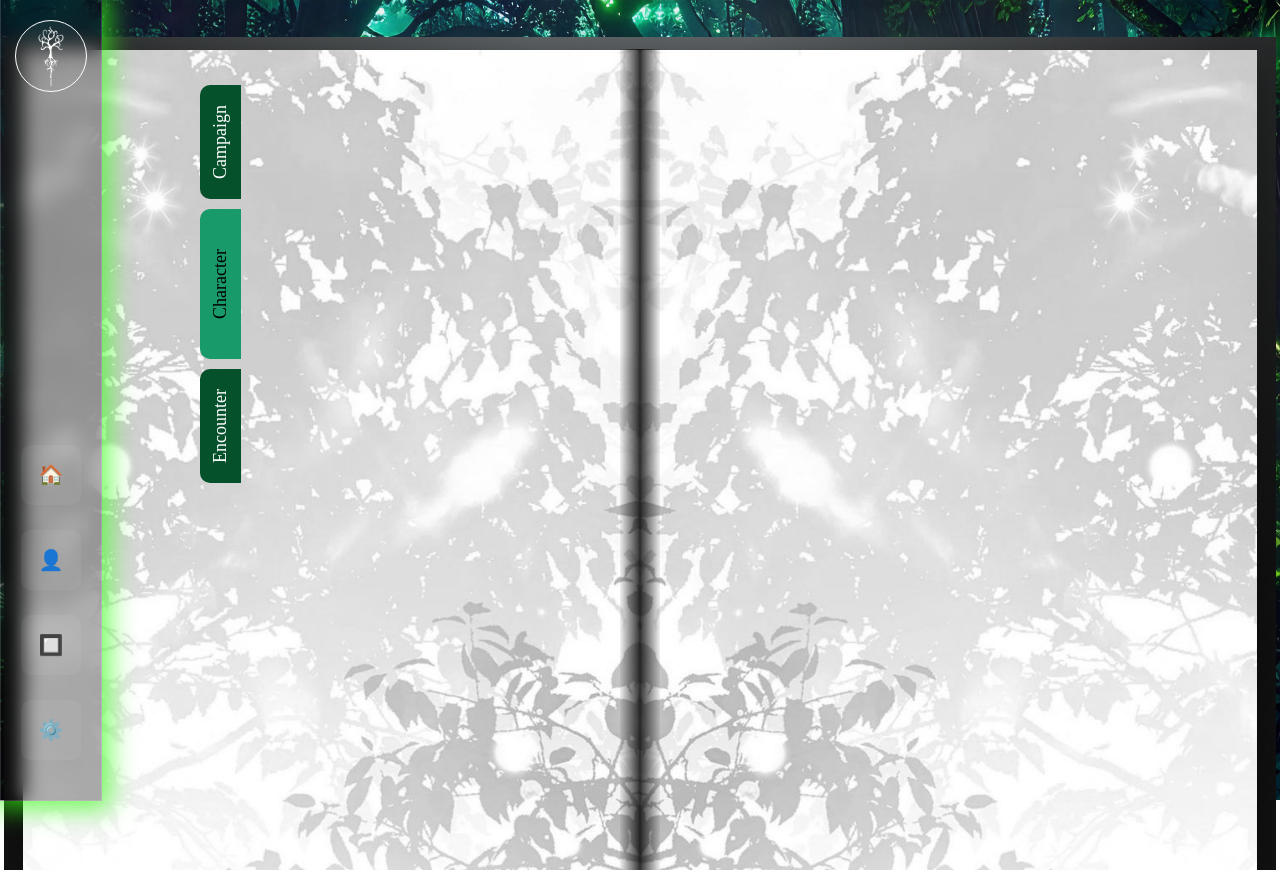
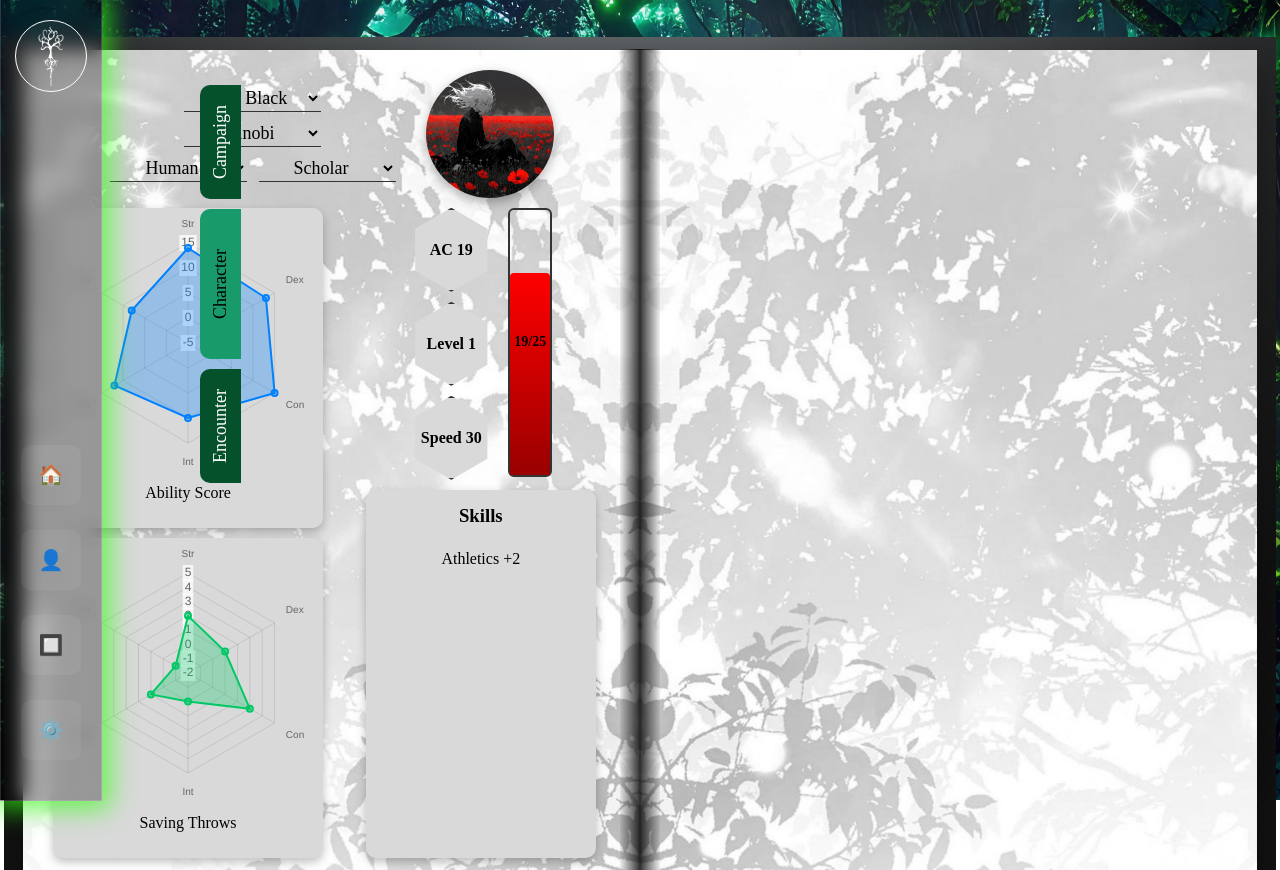
Before and after one commit to andrevanheerden/Yggdrasil, a React (Create React App) app in the folder yggdrasil/frontend/: page /character in a window 1280 px wide. Built offline with nearby package versions, Linux system fonts and the light colour scheme.

Commit message:
caratersheet content

```diff
--- a/yggdrasil/frontend/src/pages/characterPage/character.css
+++ b/yggdrasil/frontend/src/pages/characterPage/character.css
@@ -80,3 +80,214 @@
   transform: scaleX(-1); /* horizontal flip */
   z-index: -1; /* keep behind page content */
 }
+
+
+
+
+
+
+/* === Character Sheet === */
+/* === Header with Portrait === */
+.character-header-with-portrait {
+  display: flex;
+  align-items: center;
+  justify-content: center; /* center content horizontally in the container */
+  gap: 20px;
+  margin-bottom: 10px;
+
+}
+
+.portrait-img-header {
+  width: 128px;
+  height: 128px;
+  border-radius: 50%;
+  margin-left: 10px;
+  object-fit: cover;
+  box-shadow: 0 4px 12px rgba(0,0,0,0.3);
+}
+
+.header-dropdowns {
+  display: flex;
+  flex-direction: column;
+  align-items: center; /* center-align the dropdowns */
+  gap: 8px;
+}
+
+.two-column-inline {
+  display: flex;
+  gap: 12px;
+  justify-content: center;
+}
+
+/* Editable Dropdowns */
+.dropdown-inline {
+  background: transparent;
+  border: none;
+  border-bottom: 1px solid #333;
+  font-family: 'Caudex', serif;
+  font-size: 18px;
+  text-align: center;
+  padding: 2px 6px;
+  min-width: 120px;
+  outline: none;
+}
+
+.dropdown-inline:focus {
+  border-bottom: 1px solid #555;
+}
+
+/* === Character Main === */
+.character-main {
+  display: flex;
+  gap: 10px;
+  margin-bottom: 20px;
+  justify-content: space-between;
+}
+
+/* Charts Column */
+.charts-column {
+  display: flex;
+  flex-direction: column;
+  gap: 10px;
+  flex: 1;
+  margin-left: 10px;
+}
+
+.ability-chart {
+  width: 250px;  /* change width */
+  height: 250px; /* change height */
+  background: #D9D9D9;
+  padding: 10px;
+  border-radius: 10px;
+  box-shadow: 0 4px 10px rgba(0,0,0,0.25);
+  text-align: center;
+}
+
+.saving-chart {
+  width: 250px;  /* change width */
+  height: 250px; /* change height */
+  background: #D9D9D9;
+  padding: 10px;
+  border-radius: 10px;
+  box-shadow: 0 4px 10px rgba(0,0,0,0.25);
+  text-align: center;
+}
+
+/* Stats & Skills Column */
+.portrait-column {
+  display: flex;
+  flex-direction: column;
+  align-items: center;
+  gap: 10px;
+  flex: 1;
+}
+
+.stats-grid {
+  display: grid;
+  grid-template-columns: repeat(2, 1fr);
+  gap: 10px;
+  justify-items: center;
+}
+
+.stat-box {
+  width: 80px;
+  height: 80px;
+  background: #D9D9D9;
+  display: flex;
+  justify-content: center;
+  align-items: center;
+  text-align: center;
+  font-family: 'Caudex', serif;
+  font-weight: bold;
+  box-shadow: 0 3px 8px rgba(0,0,0,0.25);
+  position: relative;
+  border: 2px solid #333; /* Added solid border */
+}
+
+/* Hexagon Shape with solid border */
+.stat-box.hex {
+  clip-path: polygon(
+    50% 0%,
+    93% 25%,
+    93% 75%,
+    50% 100%,
+    7% 75%,
+    7% 25%
+  );
+  border: 2px solid #333; /* Solid border for hexagons */
+}
+
+
+/* Wrapper for hexes + HP bar */
+.stats-hp-wrapper {
+  display: flex;
+  gap: 15px; /* space between hex stack and HP bar */
+  align-items: flex-start; /* align top edges */
+}
+
+/* Stack hex boxes vertically */
+.hex-stack {
+  display: flex;
+  flex-direction: column;
+  gap: 10px; /* space between hexes */
+}
+
+/* Adjust HP bar container if needed */
+.hp-bar-container {
+  width: 40px;
+  height: 265px;
+  border: 2px solid #333;
+  border-radius: 6px;
+  background: transparent;
+  display: flex;
+  align-items: flex-end;
+  position: relative;
+}
+
+
+.hp-bar-fill {
+  width: 100%;
+  background: linear-gradient(180deg, #f00, #900);
+  border-radius: 4px 4px 0 0;
+  transition: height 0.3s ease;
+}
+
+.hp-bar-label {
+  position: absolute;
+  width: 100%;
+  text-align: center;
+  top: 50%;
+  transform: translateY(-50%);
+  font-family: 'Caudex', serif;
+  font-weight: bold;
+  color: #000;
+  font-size: 14px; /* Smaller font to fit better */
+}
+
+
+
+/* Skills Box */
+.skills-box {
+  width: 200px;   /* change width */
+  height: 100px;  /* change height */
+  background: #D9D9D9;
+  padding: 15px;
+  border-radius: 10px;
+  box-shadow: 0 4px 10px rgba(0,0,0,0.25);
+}
+
+.skills-box h3 {
+  margin-top: 0;
+  font-family: 'Caudex', serif;
+}
+
+.skills-box ul {
+  list-style: none;
+  padding: 0;
+  margin: 0;
+  font-family: 'Caudex', serif;
+}
+
+.skills-box li {
+  margin: 5px 0;
+}
--- /dev/null
+++ b/yggdrasil/frontend/src/pages/characterPage/componets/characterSheet.js
@@ -0,0 +1,211 @@
+import React, { useState } from "react";
+import "../character.css";
+import { Radar } from "react-chartjs-2";
+import rose from "../../../assets/images/rose.jpg"; // Example background image
+import {
+  Chart as ChartJS,
+  RadialLinearScale,
+  PointElement,
+  LineElement,
+  Filler,
+  Tooltip,
+  Legend,
+} from "chart.js";
+
+ChartJS.register(RadialLinearScale, PointElement, LineElement, Filler, Tooltip, Legend);
+
+// Reusable dropdown with "Add new" option
+const EditableDropdown = ({ options, value, onChange, placeholder }) => {
+  const [isCustom, setIsCustom] = useState(false);
+  const [customValue, setCustomValue] = useState("");
+
+  const handleChange = (e) => {
+    const selected = e.target.value;
+    if (selected === "custom") {
+      setIsCustom(true);
+      onChange(customValue);
+    } else {
+      setIsCustom(false);
+      onChange(selected);
+    }
+  };
+
+  return (
+    <>
+      {!isCustom ? (
+        <select value={value} onChange={handleChange} className="dropdown-inline">
+          {options.map((opt, i) => (
+            <option key={i} value={opt}>
+              {opt}
+            </option>
+          ))}
+          <option value="custom">➕ Add new...</option>
+        </select>
+      ) : (
+        <input
+          type="text"
+          value={customValue}
+          onChange={(e) => {
+            setCustomValue(e.target.value);
+            onChange(e.target.value);
+          }}
+          placeholder={placeholder}
+          className="dropdown-inline"
+        />
+      )}
+    </>
+  );
+};
+
+const CharacterSheet = () => {
+  const [name, setName] = useState("Alex Black");
+  const [charClass, setCharClass] = useState("Shinobi");
+  const [race, setRace] = useState("Human");
+  const [background, setBackground] = useState("Scholar");
+
+  const character = {
+    portrait: rose,
+    ac: 19,
+    level: 1,
+    hp: { current: 19, max: 25 },
+    speed: 30,
+    skills: [{ name: "Athletics", bonus: "+2" }],
+  };
+
+  // Ability Scores chart
+  const abilityData = {
+    labels: ["Str", "Dex", "Con", "Int", "Wis", "Cha"],
+    datasets: [
+      {
+        label: "Ability Score",
+        data: [14, 13, 15, 10, 12, 8],
+        backgroundColor: "rgba(0, 128, 255, 0.3)",
+        borderColor: "rgba(0, 128, 255, 1)",
+        borderWidth: 2,
+      },
+    ],
+  };
+
+  // Saving Throws chart
+  const savingData = {
+    labels: ["Str", "Dex", "Con", "Int", "Wis", "Cha"],
+    datasets: [
+      {
+        label: "Saving Throws",
+        data: [2, 1, 3, 0, 1, -1],
+        backgroundColor: "rgba(0, 200, 100, 0.3)",
+        borderColor: "rgba(0, 200, 100, 1)",
+        borderWidth: 2,
+      },
+    ],
+  };
+
+  const chartOptions = {
+
+    scales: {
+      r: {
+        angleLines: { display: true },
+        suggestedMin: -2,
+        suggestedMax: 5,
+      },
+    },
+    plugins: {
+      legend: { display: false },
+    },
+  };
+
+  return (
+    <div className="page left-page">
+      {/* Header with portrait on right */}
+      <div className="character-header-with-portrait">
+        <div className="header-dropdowns">
+          <EditableDropdown
+            options={["Alex Black", "New Hero"]}
+            value={name}
+            onChange={setName}
+            placeholder="Enter name"
+          />
+          <EditableDropdown
+            options={["Shinobi", "Warrior", "Mage"]}
+            value={charClass}
+            onChange={setCharClass}
+            placeholder="Enter class"
+          />
+          <div className="two-column-inline">
+            <EditableDropdown
+              options={["Human", "Elf", "Dwarf"]}
+              value={race}
+              onChange={setRace}
+              placeholder="Enter race"
+            />
+            <EditableDropdown
+              options={["Scholar", "Soldier", "Merchant"]}
+              value={background}
+              onChange={setBackground}
+              placeholder="Enter background"
+            />
+          </div>
+        </div>
+
+        <img
+          src={character.portrait}
+          alt="Portrait"
+          className="portrait-img-header"
+        />
+      </div>
+
+      <div className="character-main">
+        {/* Left side: charts */}
+        <div className="charts-column">
+          <div className="ability-chart white-box">
+            <Radar data={abilityData} options={chartOptions} />
+            <p>Ability Score</p>
+          </div>
+
+          <div className="saving-chart white-box">
+            <Radar data={savingData} options={chartOptions} />
+            <p>Saving Throws</p>
+          </div>
+        </div>
+
+{/* Right side: stats + skills */}
+<div className="portrait-column">
+  <div className="stats-hp-wrapper">
+    {/* Hex stats stacked vertically */}
+    <div className="hex-stack">
+      <div className="stat-box hex">AC {character.ac}</div>
+      <div className="stat-box hex">Level {character.level}</div>
+      <div className="stat-box hex">Speed {character.speed}</div>
+    </div>
+
+    {/* HP Bar next to hexes */}
+    <div className="hp-bar-container">
+      <div
+        className="hp-bar-fill"
+        style={{ height: `${(character.hp.current / character.hp.max) * 100}%` }}
+      ></div>
+      <div className="hp-bar-label">
+        {character.hp.current}/{character.hp.max}
+      </div>
+    </div>
+  </div>
+
+  <div className="skills-box white-box">
+    <h3>Skills</h3>
+    <ul>
+      {character.skills.map((skill, idx) => (
+        <li key={idx}>
+          {skill.name} {skill.bonus}
+        </li>
+      ))}
+    </ul>
+  </div>
+</div>
+
+
+      </div>
+    </div>
+  );
+};
+
+export default CharacterSheet;
--- a/yggdrasil/frontend/src/pages/characterPage/componets/leftP.js
+++ b/yggdrasil/frontend/src/pages/characterPage/componets/leftP.js
@@ -1,12 +1,13 @@
 import React from "react";
 import pageBg from "../../../assets/images/page.png"; // Example background image
 import "../character.css";
+import CharacterSheet from "./characterSheet";
 
 
 const LeftP = () => {
   return (
     <div className="page left-page" style={{ backgroundImage: `url(${pageBg})` }}>
-
+      <CharacterSheet />
     </div>
   );
 };
```
